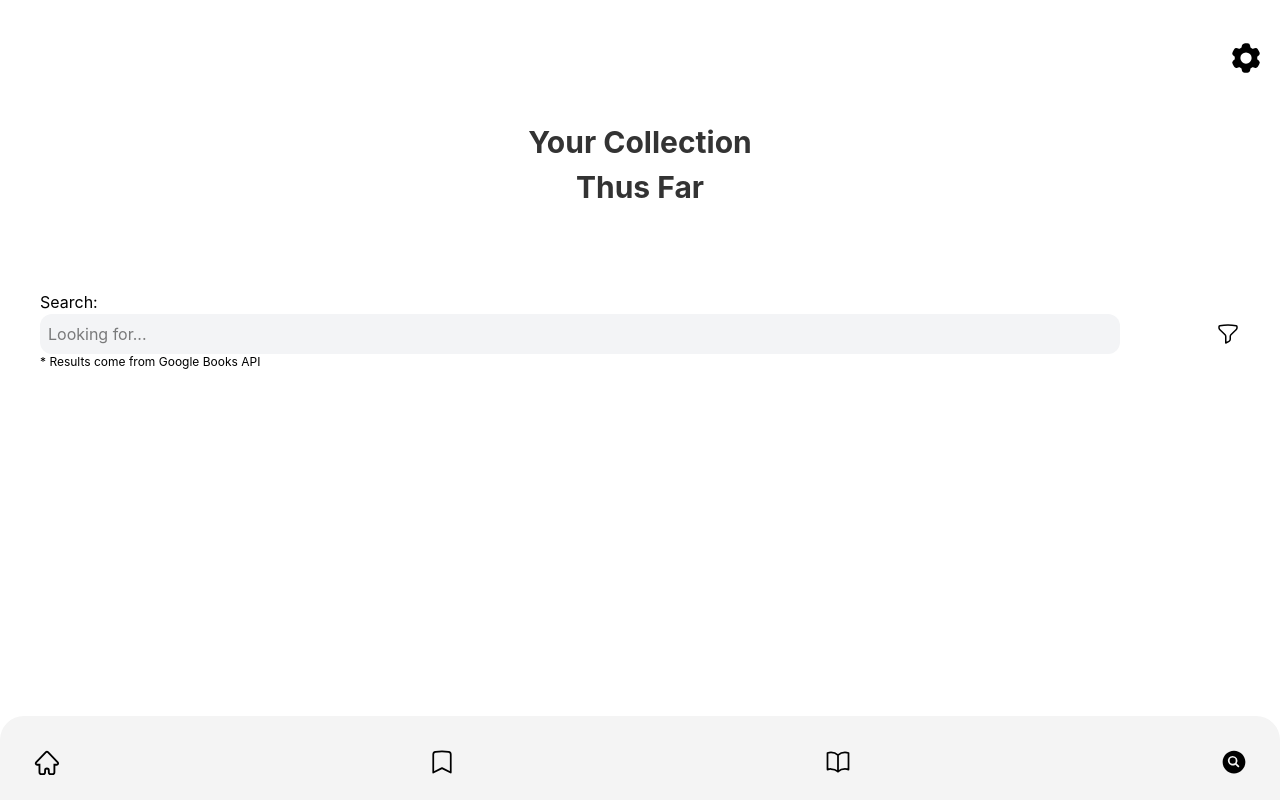
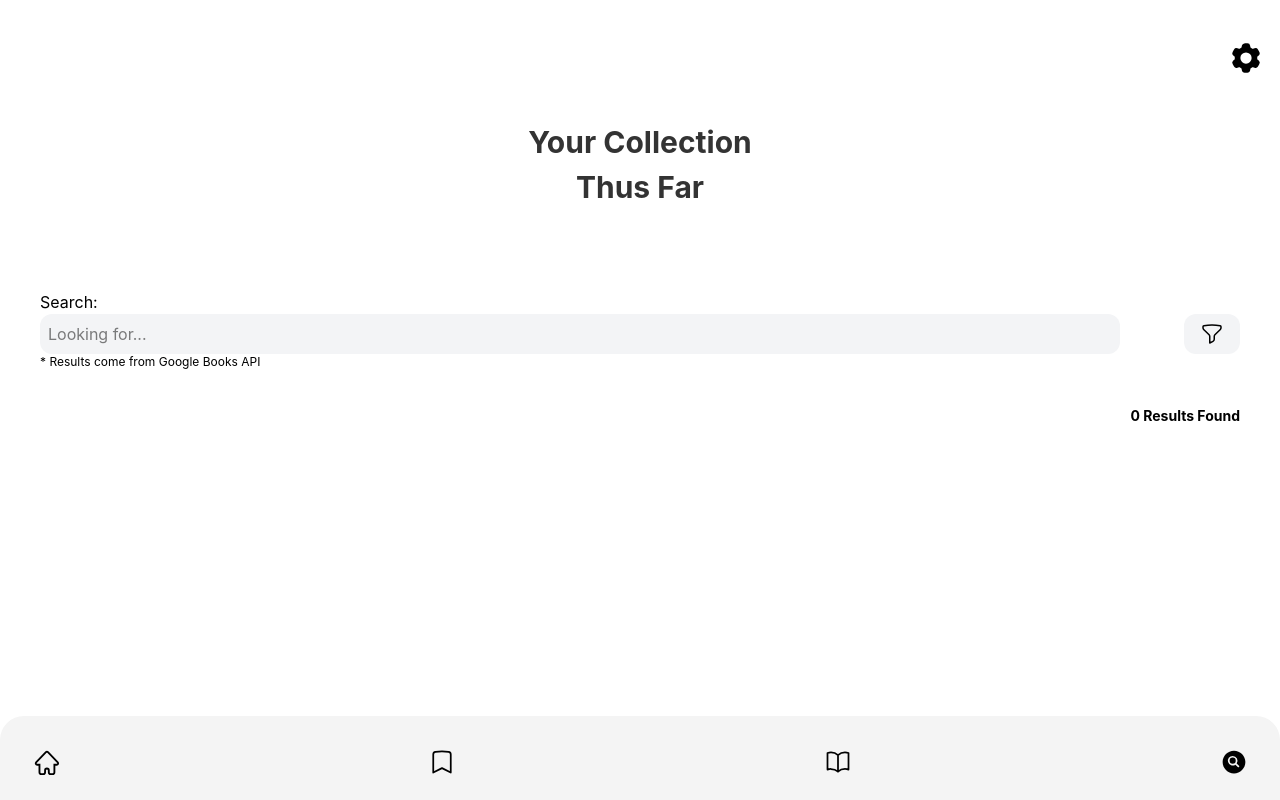
Before and after one commit to Battlertrunks/Library-collection-client, a React (Vite) app: page /search in a window 1280 px wide. Built offline with nearby package versions, Linux system fonts and the light colour scheme.

Commit message:
Adds results state to hold data and current result amount   - Also adds number of results found logic which will be useful when we have added data to the frontend

```diff
--- a/src/components/search-page/SearchPage.tsx
+++ b/src/components/search-page/SearchPage.tsx
@@ -1,6 +1,10 @@
+import { useState } from "react";
 import "./SearchPage.css";
 
 function SearchPage() {
+  // TODO: Make a type for the books on this page...
+  const [results, setResults]: unknown = useState([]);
+
   return (
     <div>
       <div className="mb-10 pt-7 text-center">
@@ -16,9 +20,9 @@ function SearchPage() {
             <input
               type="text"
               placeholder="Looking for..."
-              className="bg-gray-100 search-inp py-2 pl-2 rounded-xl"
+              className="bg-gray-100 search-inp py-2 pl-2 mr-4 rounded-xl"
             />
-            <button>
+            <button className="bg-gray-100 py-2 px-4 rounded-xl">
               <svg
                 xmlns="http://www.w3.org/2000/svg"
                 fill="none"
@@ -37,6 +41,13 @@ function SearchPage() {
           </div>
           <p className="text-xs">* Results come from Google Books API</p>
         </div>
+
+        {/* Results! TODO: This should be proper pagination using Cursor-based pagination */}
+        <div className="mt-9">
+          <div className="text-right text-sm font-bold">
+            <p>{ results.length } Results Found</p>
+          </div>
+        </div>
       </div>
     </div>
   );
```
